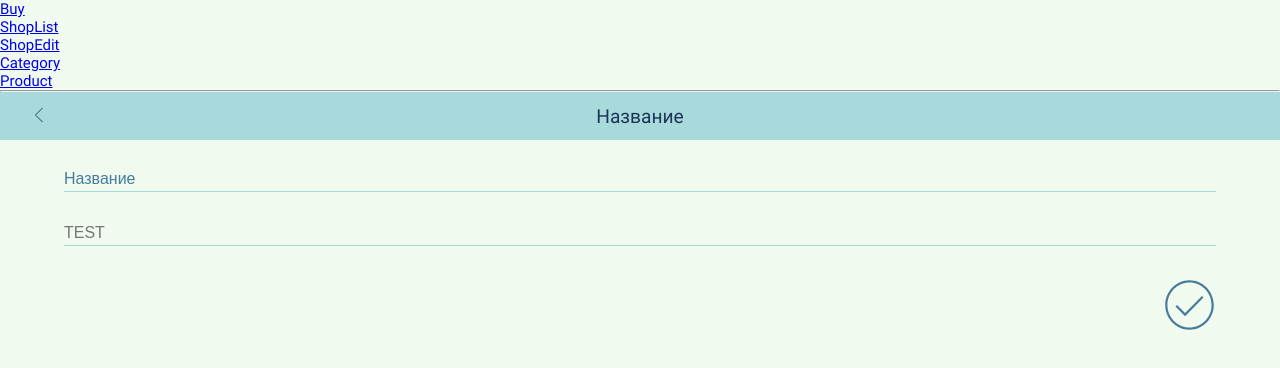
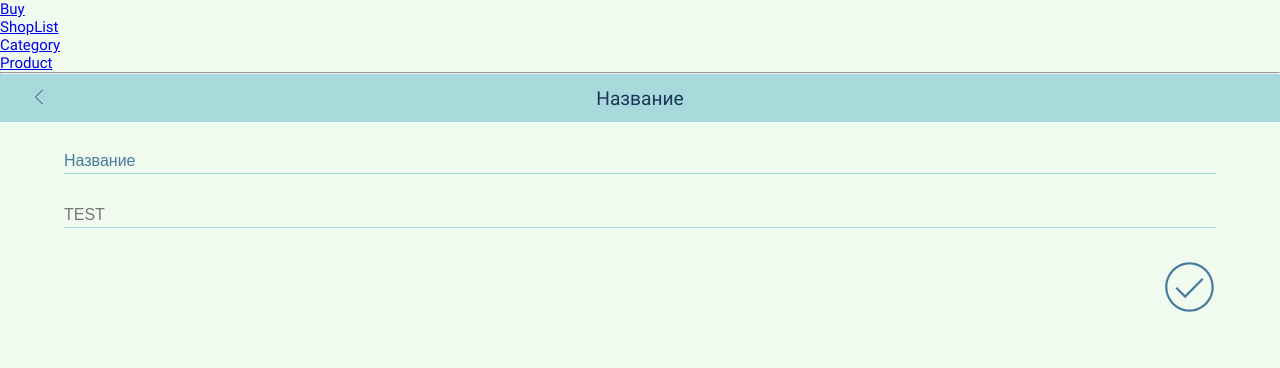
Before and after one commit to marat-curious/shopping-list, a React (Create React App) app in the folder client/: page /shop/edit in a window 1280 px wide. Shown: the top 368 px of the page. Built offline with nearby package versions, Linux system fonts and the light colour scheme.

Commit message:
remove link to ShopEdit component

```diff
--- a/client/src/components/App.js
+++ b/client/src/components/App.js
@@ -18,7 +18,6 @@ class App extends React.Component {
         <ul>
           <li><Link to="/">Buy</Link></li>
           <li><Link to="/shop">ShopList</Link></li>
-          <li><Link to="/shop/edit">ShopEdit</Link></li>
           <li><Link to="/category">Category</Link></li>
           <li><Link to="/product">Product</Link></li>
         </ul>
```
